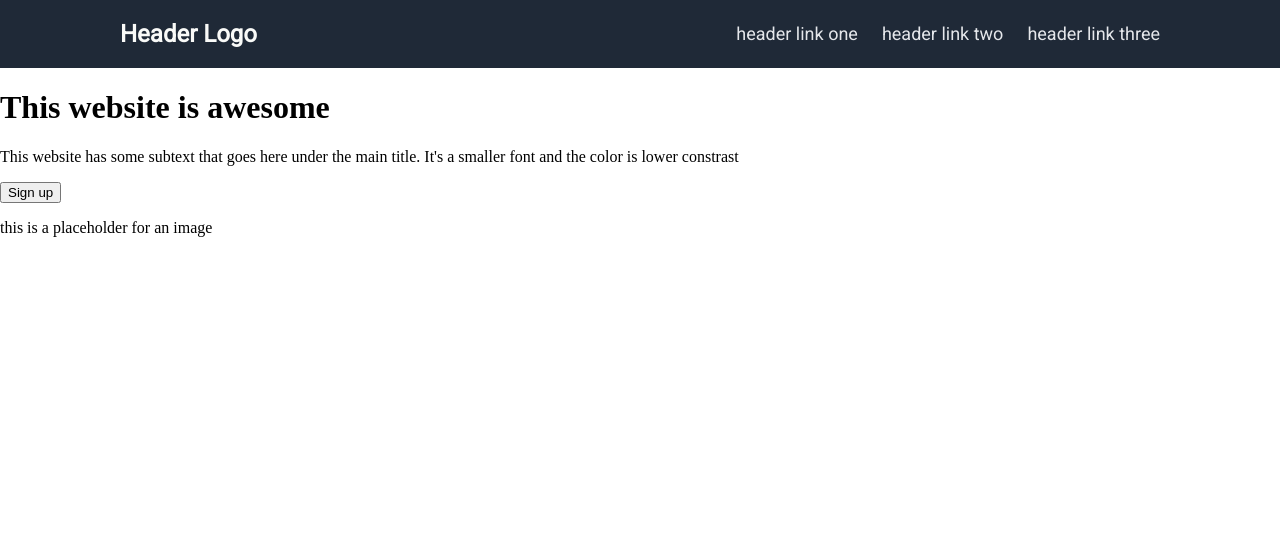
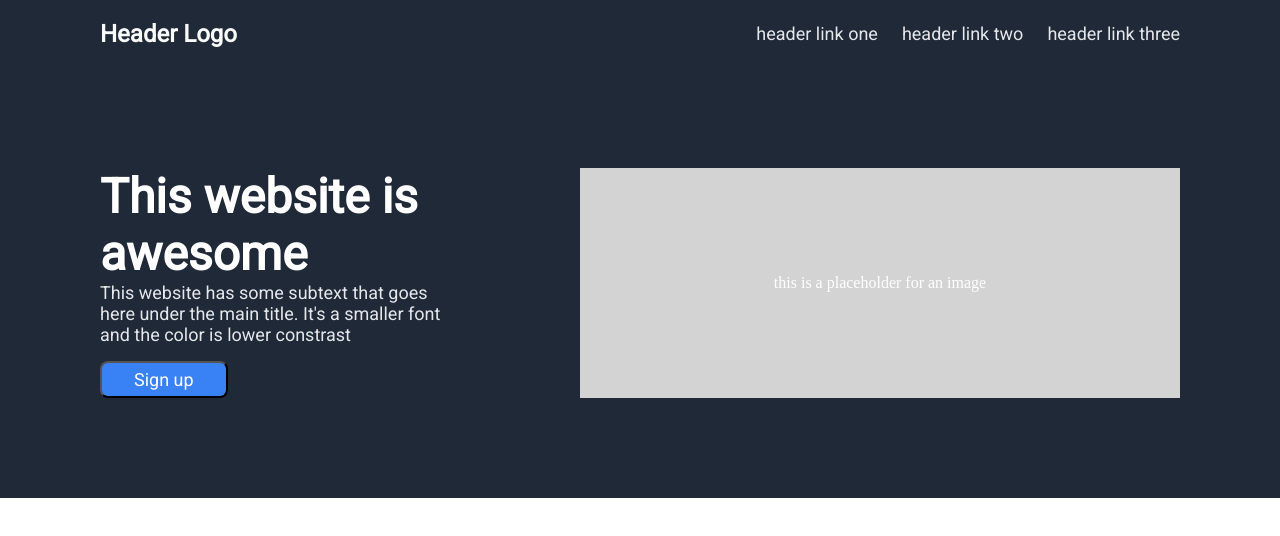
Before and after one commit to yari-dewalt/odin-landing-page-project, a plain HTML site: page index.html in a window 1280 px wide. Drawn offline with Linux system fonts and the light colour scheme.

Commit message:
Finish 'hero' styling

```diff
--- a/style.css
+++ b/style.css
@@ -6,8 +6,6 @@ body {
     display: flex;
     background-color: #1F2937;
     align-items: center;
-    padding-left: 20px;
-    padding-right: 20px;
 }
 
 .header h2 {
@@ -31,3 +29,55 @@ body {
     text-decoration: none;
     color: #E5E7EB;
 }
+
+.hero {
+    background-color: #1F2937;
+    color: white;
+    display: flex;
+    align-items: stretch;
+    justify-content: space-between;
+    padding: 100px;
+    gap: 40px;
+}
+
+.hero-content {
+    width: 350px;
+    flex-shrink: 0;
+}
+
+.hero-content h1 {
+    margin: 0;
+    font-size: 48px;
+    font-weight: 900;
+    font-family: "Roboto", sans-serif;
+}
+
+.hero-content p {
+    font-size: 18px;
+    color: #E5E7EB;
+    font-family: "Roboto", sans-serif;
+    margin-top: 0;
+    margin-bottom: 16px;
+}
+
+.hero-content button {
+    background-color: #3882F6;
+    color: white;
+    border-radius: 8px;
+    font-size: 18px;
+    font-family: "Roboto", sans-serif;
+    padding: 6px;
+    padding-left: 32px;
+    padding-right: 32px;
+}
+
+.hero-image {
+    display: flex;
+    justify-content: center;
+    align-items: center;
+    flex-grow: 1;
+    max-width: 600px;
+    min-width: 600px;
+    max-height: 250px;
+    background-color: lightgrey;
+}
```
